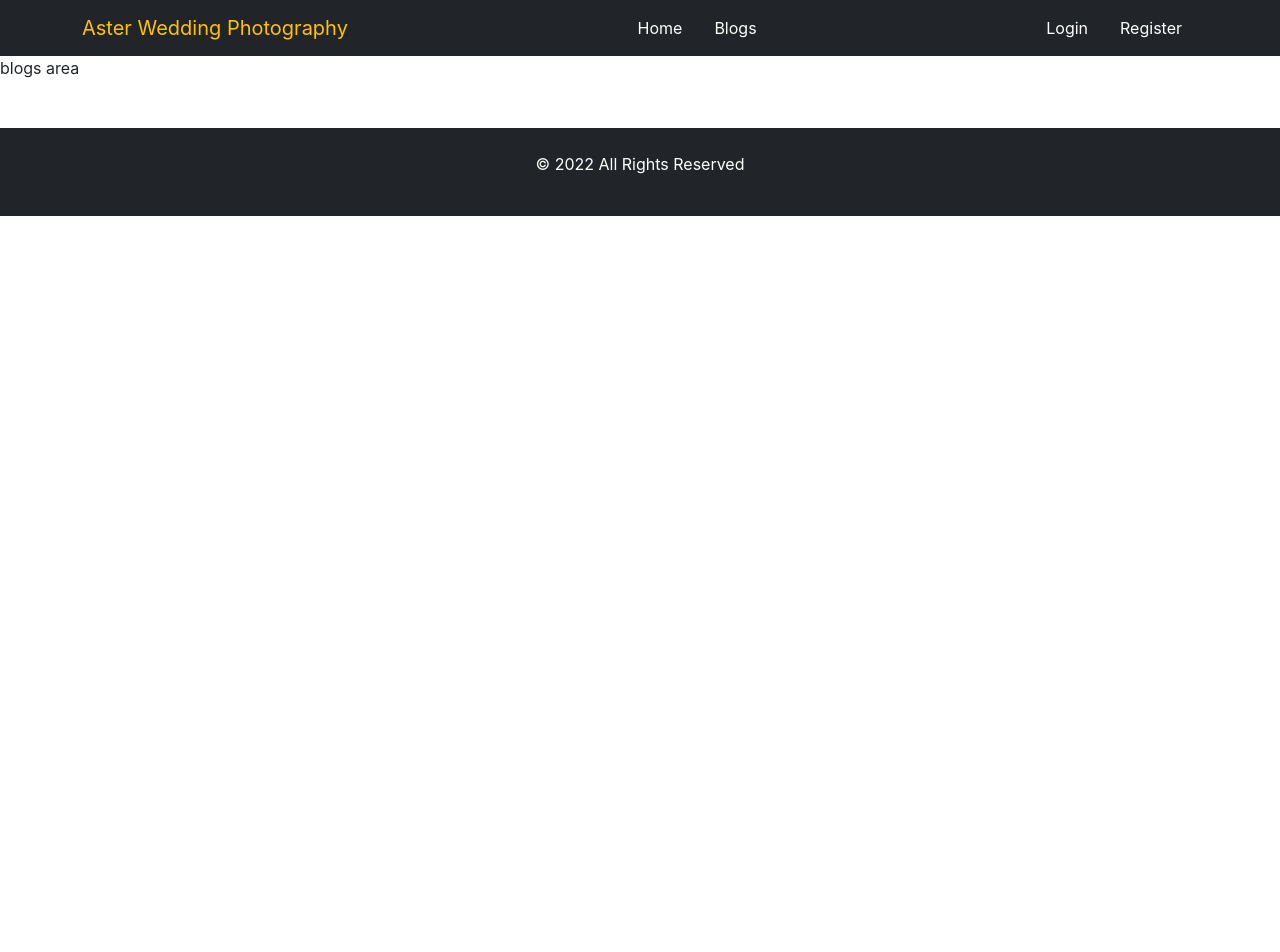
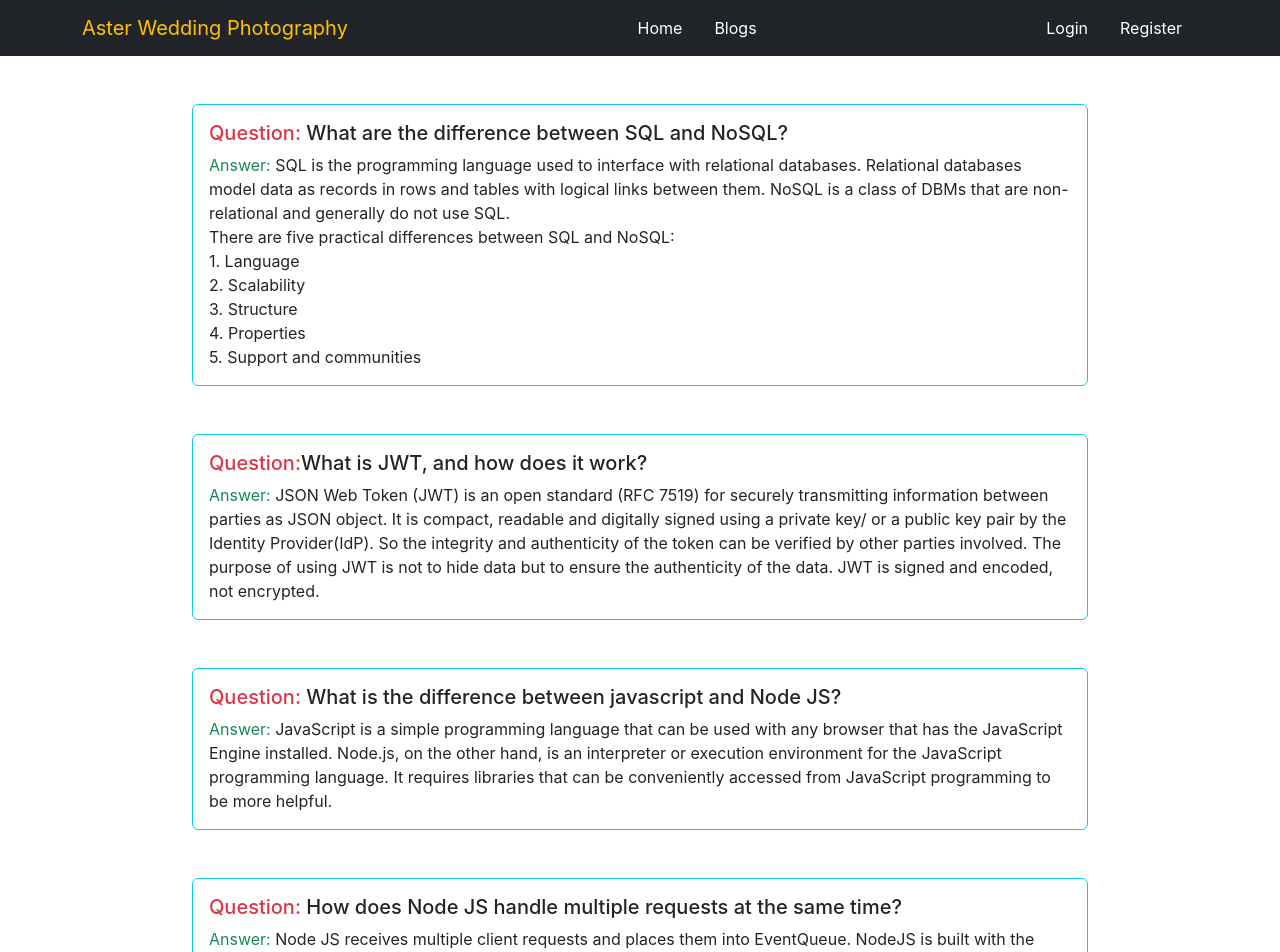
Before and after one commit to Saim023/aster-weeding-client, a React (Create React App) app: page /blogs in a window 1280 px wide. Shown: the top 952 px of the page. Before the commit the page ends 800 px from the top, so only its background shows below. Built offline with nearby package versions, Linux system fonts and the light colour scheme; no server answers.

Commit message:
blogs added

```diff
--- a/src/components/Sections/SectionTwo.js
+++ b/src/components/Sections/SectionTwo.js
@@ -18,7 +18,7 @@ const SectionTwo = () => {
     return (
         <div className='mt-5'>
             <div className='section-two-container'>
-                <div className='w-50'>
+                <div className='w-50 xs:d-none sm:d-none'>
                     <video src={Video2} autoPlay width='100%' controls loop></video>
                 </div>
                 <div className='right-sect '>
--- a/src/pages/Blogs/Blogs.js
+++ b/src/pages/Blogs/Blogs.js
@@ -1,9 +1,50 @@
 import React from 'react';
+import Card from 'react-bootstrap/Card';
 
 const Blogs = () => {
     return (
         <div>
-            blogs area
+            <Card className='m-auto mt-5 mb-4' border="info" style={{ width: '70%' }}>
+                <Card.Body>
+                    <Card.Title><span className='text-danger'>Question:</span> What are the difference between SQL and NoSQL?</Card.Title>
+                    <Card.Text>
+                        <span className='text-success'> Answer:</span> SQL is the programming language used to interface with relational databases. Relational databases model data as records in rows and tables with logical links between them. NoSQL is a class of DBMs that are non-relational and generally do not use SQL. <br />
+                        There are five practical differences between SQL and NoSQL: <br />
+                        1. Language <br />
+                        2. Scalability <br />
+                        3. Structure <br />
+                        4. Properties <br />
+                        5. Support and communities <br />
+
+                    </Card.Text>
+                </Card.Body>
+            </Card>
+            <Card className='m-auto mt-5 mb-4' border="info" style={{ width: '70%' }}>
+                <Card.Body>
+                    <Card.Title><span className='text-danger'>Question:</span>What is JWT, and how does it work?</Card.Title>
+                    <Card.Text>
+                        <span className='text-success'> Answer:</span> JSON Web Token (JWT) is an open standard (RFC 7519) for securely transmitting information between parties as JSON object.
+                        It is compact, readable and digitally signed using a private key/ or a public key pair by the Identity Provider(IdP). So the integrity and authenticity of the token can be verified by other parties involved.
+                        The purpose of using JWT is not to hide data but to ensure the authenticity of the data. JWT is signed and encoded, not encrypted.
+                    </Card.Text>
+                </Card.Body>
+            </Card>
+            <Card className='m-auto mt-5 mb-4' border="info" style={{ width: '70%' }}>
+                <Card.Body>
+                    <Card.Title><span className='text-danger'>Question:</span> What is the difference between javascript and Node JS?</Card.Title>
+                    <Card.Text>
+                        <span className='text-success'> Answer:</span> JavaScript is a simple programming language that can be used with any browser that has the JavaScript Engine installed. Node.js, on the other hand, is an interpreter or execution environment for the JavaScript programming language. It requires libraries that can be conveniently accessed from JavaScript programming to be more helpful.
+                    </Card.Text>
+                </Card.Body>
+            </Card>
+            <Card className='m-auto mt-5 mb-4' border="info" style={{ width: '70%' }}>
+                <Card.Body>
+                    <Card.Title><span className='text-danger'>Question:</span> How does Node JS handle multiple requests at the same time?</Card.Title>
+                    <Card.Text>
+                        <span className='text-success'> Answer:</span>  Node JS receives multiple client requests and places them into EventQueue. NodeJS is built with the concept of event-driven architecture. NodeJS has its own EventLoop which is an infinite loop that receives requests and processes them. NodeJS receives multiple client requests and places them into EventQueue. NodeJS is built with the concept of event-driven architecture. NodeJS has its own EventLoop which is an infinite loop that receives requests and processes them. EventLoop is the listener for the EventQueue.
+                    </Card.Text>
+                </Card.Body>
+            </Card>
         </div>
     );
 };
```
